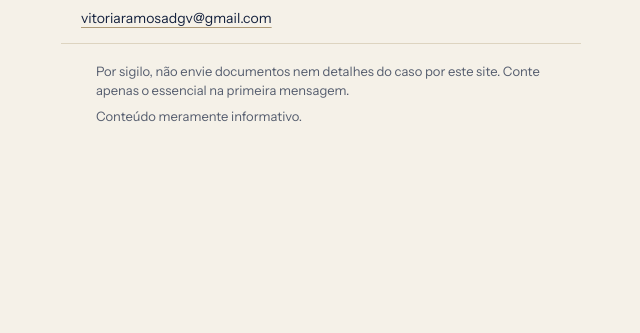
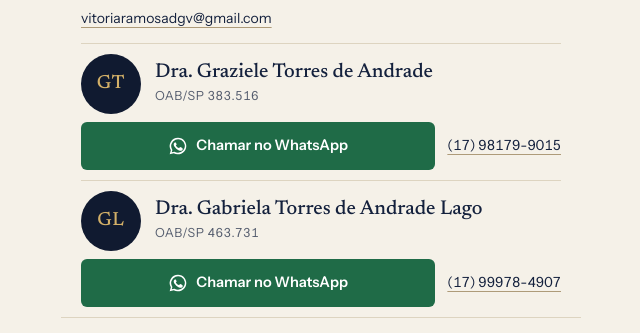
Before and after one commit to santosecontiadv/port-o, a plain HTML site: page index.html in a window 1280 px wide. Shown: the part 707-1040 px from the top of the page, without its empty margins (319-959 px from the left). Before the commit the page ends 871 px from the top, so only its background shows below. Drawn offline with Linux system fonts and the light colour scheme.

Commit message:
Acrescenta as advogadas Graziele e Gabriela
- Nome, OAB, WhatsApp e telefone
- Iniciais no lugar das fotos até o envio dos arquivos

Co-Authored-By: Claude Sonnet 5.5 <noreply@anthropic.com>

```diff
--- a/index.html
+++ b/index.html
@@ -4,7 +4,7 @@
 <meta charset="utf-8">
 <meta name="viewport" content="width=device-width, initial-scale=1, viewport-fit=cover">
 <title>Atendimento externo – Advogados</title>
-<meta name="description" content="Fale agora pelo WhatsApp com os advogados Eder Conti, José Reinaldo Santos Junior e Vitória Ramos.">
+<meta name="description" content="Fale agora pelo WhatsApp com os advogados Eder Conti, José Reinaldo Santos Junior, Vitória Ramos, Graziele Torres e Gabriela Torres Lago.">
 <meta name="theme-color" content="#101a30">
 <meta property="og:type" content="website">
 <meta property="og:title" content="Atendimento externo – Advogados">
@@ -60,6 +60,7 @@
   .photo img { display: block; width: 100%; height: 100%; object-fit: cover; }
   .photo.ringed img { transform: scale(1.1); } /* esconde o aro embutido no arquivo */
   .photo.wide img { transform: scale(1.45); transform-origin: 50% 38%; } /* aproxima o rosto */
+  .photo.initials { display: grid; place-items: center; background: #101a30; color: #d3b068; font: 500 19px/1 var(--display); letter-spacing: .04em; }
   h3 { margin: 0; font: 500 20px/1.15 var(--display); text-wrap: balance; }
   .oab { margin: 3px 0 0; font-size: 12.5px; letter-spacing: .04em; color: var(--muted); font-variant-numeric: tabular-nums; }
 
@@ -217,6 +218,40 @@
         </div>
         <a class="link mail" href="mailto:vitoriaramosadgv@gmail.com">vitoriaramosadgv@gmail.com</a>
       </li>
+      <li class="person">
+        <div class="who">
+          <!-- Foto pendente: trocar as iniciais por <img src="fotos/graziele-torres.jpg" width="60" height="60" alt=""> -->
+          <span class="photo initials" aria-hidden="true">GT</span>
+          <div>
+            <h3>Dra. Graziele Torres de Andrade</h3>
+            <p class="oab">OAB/SP 383.516</p>
+          </div>
+        </div>
+        <div class="actions">
+          <a class="btn" href="https://wa.me/5517981799015?text=Ol%C3%A1%2C%20Dra.%20Graziele.%0AEstive%20no%20escrit%C3%B3rio%20mas%20vi%20que%20est%C3%A1%20em%20trabalho%20externo.%0AQuando%20puder%20me%20contate.%0AObrigado%28a%29." aria-label="Chamar no WhatsApp: Dra. Graziele">
+            <svg aria-hidden="true"><use href="#i-wa"/></svg>
+            Chamar no WhatsApp
+          </a>
+          <a class="link phone" href="tel:+5517981799015" aria-label="Ligar para Dra. Graziele: (17) 98179-9015">(17) 98179-9015</a>
+        </div>
+      </li>
+      <li class="person">
+        <div class="who">
+          <!-- Foto pendente: trocar as iniciais por <img src="fotos/gabriela-torres.jpg" width="60" height="60" alt=""> -->
+          <span class="photo initials" aria-hidden="true">GL</span>
+          <div>
+            <h3>Dra. Gabriela Torres de Andrade Lago</h3>
+            <p class="oab">OAB/SP 463.731</p>
+          </div>
+        </div>
+        <div class="actions">
+          <a class="btn" href="https://wa.me/5517999784907?text=Ol%C3%A1%2C%20Dra.%20Gabriela.%0AEstive%20no%20escrit%C3%B3rio%20mas%20vi%20que%20est%C3%A1%20em%20trabalho%20externo.%0AQuando%20puder%20me%20contate.%0AObrigado%28a%29." aria-label="Chamar no WhatsApp: Dra. Gabriela">
+            <svg aria-hidden="true"><use href="#i-wa"/></svg>
+            Chamar no WhatsApp
+          </a>
+          <a class="link phone" href="tel:+5517999784907" aria-label="Ligar para Dra. Gabriela: (17) 99978-4907">(17) 99978-4907</a>
+        </div>
+      </li>
   </ul>
 </main>
 
```
